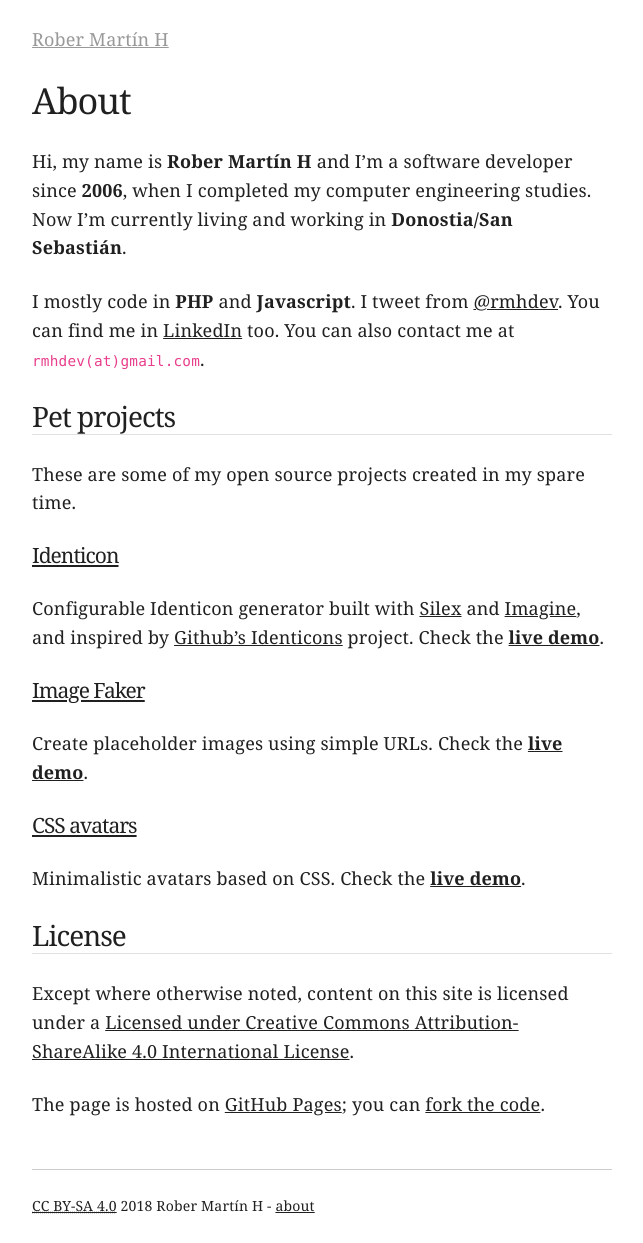
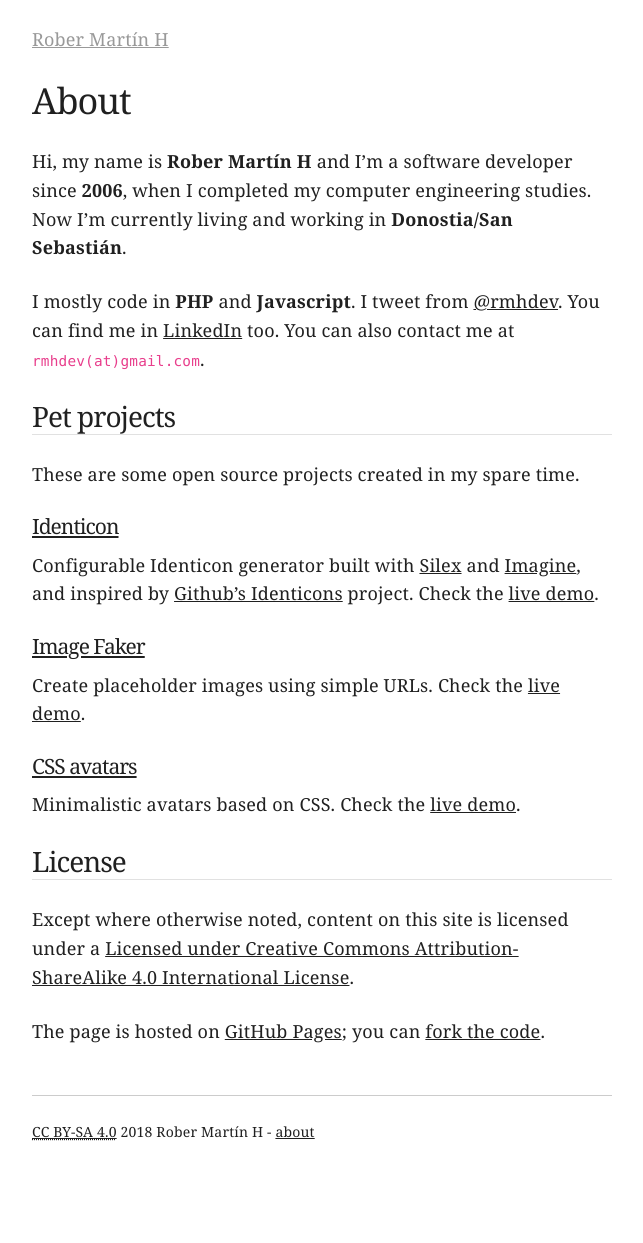
Before and after one commit to rmhdev/rmhdev.github.com, a Jekyll site: the page built from about.md, in a window 1280 px wide. Shown: the whole page, without its empty margins (318-961 px from the left). Built offline with Jekyll 4.4.1, drawn with Linux system fonts in a browser that asks for light colours; after the commit the page ends 1169 px from its top, so only the background shows below that.

Commit message:
improve the about page

```diff
--- a/_layouts/about.html
+++ b/_layouts/about.html
@@ -23,7 +23,7 @@ type: about
             <section class="projects">
                 <header>
                     <h2>Pet projects</h2>
-                    <p>These are some of my open source projects created in my spare time.</p>
+                    <p>These are some open source projects created in my spare time.</p>
                 </header>
 
                 {%- for project in site.projects -%}
@@ -32,7 +32,7 @@ type: about
                         <h3>{%- if project.repository != "" -%}<a href="{{ project.repository }}" class="name">{{ project.name }}</a>{% else %}<span class="name">{{ project.name }}</span>{% endif %}</h3>
                     </header>
                     {%- if project.web != "" -%}
-                    <p>{{ project.excerpt | remove: '<p>' | remove: '</p>' }} Check the <a href="{{ project.web }}"><strong>live demo</strong></a>.</p>
+                    <p>{{ project.excerpt | remove: '<p>' | remove: '</p>' }} Check the <a href="{{ project.web }}"><span>live demo</span></a>.</p>
                     {%- else -%}
                     {{ project.excerpt }}
                     {%- endif -%}
--- a/build/stylesheets/main.scss
+++ b/build/stylesheets/main.scss
@@ -62,6 +62,9 @@ body.home > main.articles {
 body.about {
   header h2 {
     border-bottom: 1px solid #e1e1e1;
+  }
+  h3 {
+    margin-bottom: 1rem;
   }
 }
 
--- a/css/main.css
+++ b/css/main.css
@@ -824,6 +824,9 @@ body.home > main.articles article time.published-at {
 body.about header h2 {
   border-bottom: 1px solid #e1e1e1; }
 
+body.about h3 {
+  margin-bottom: 1rem; }
+
 body > nav.post,
 body > nav.page,
 body > nav.error {
```
